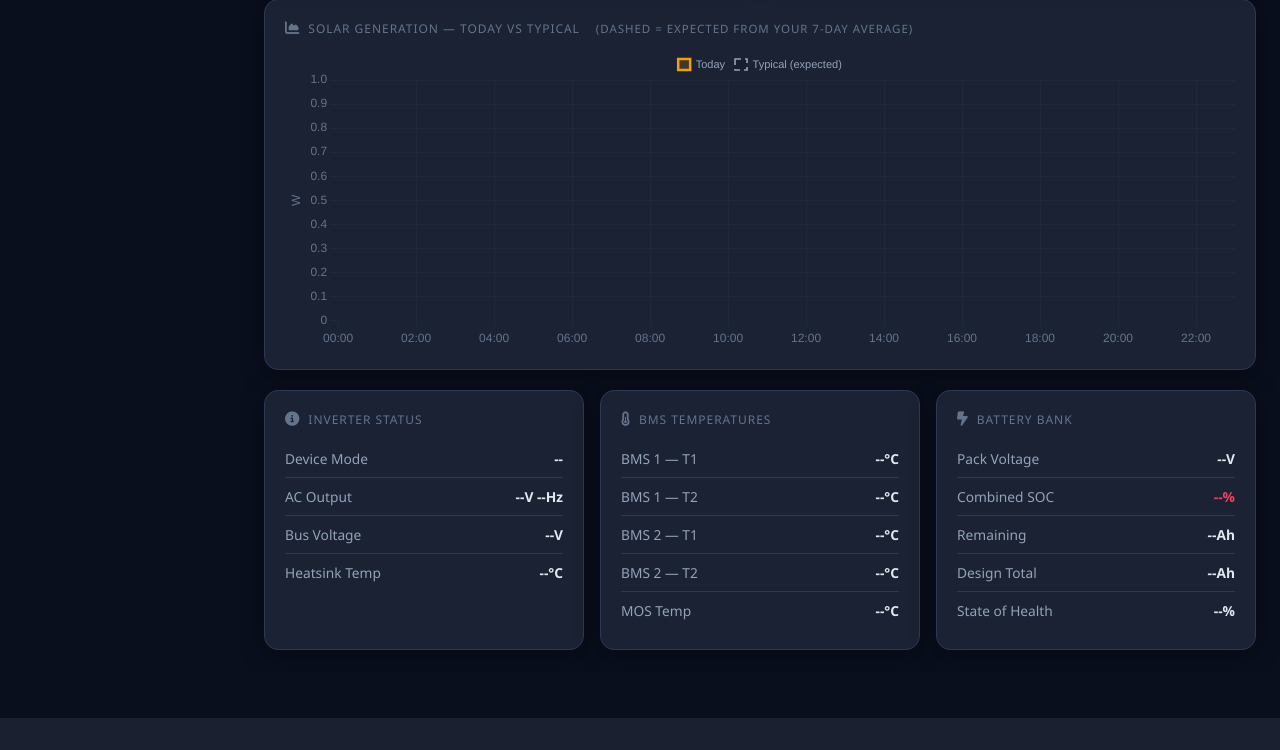
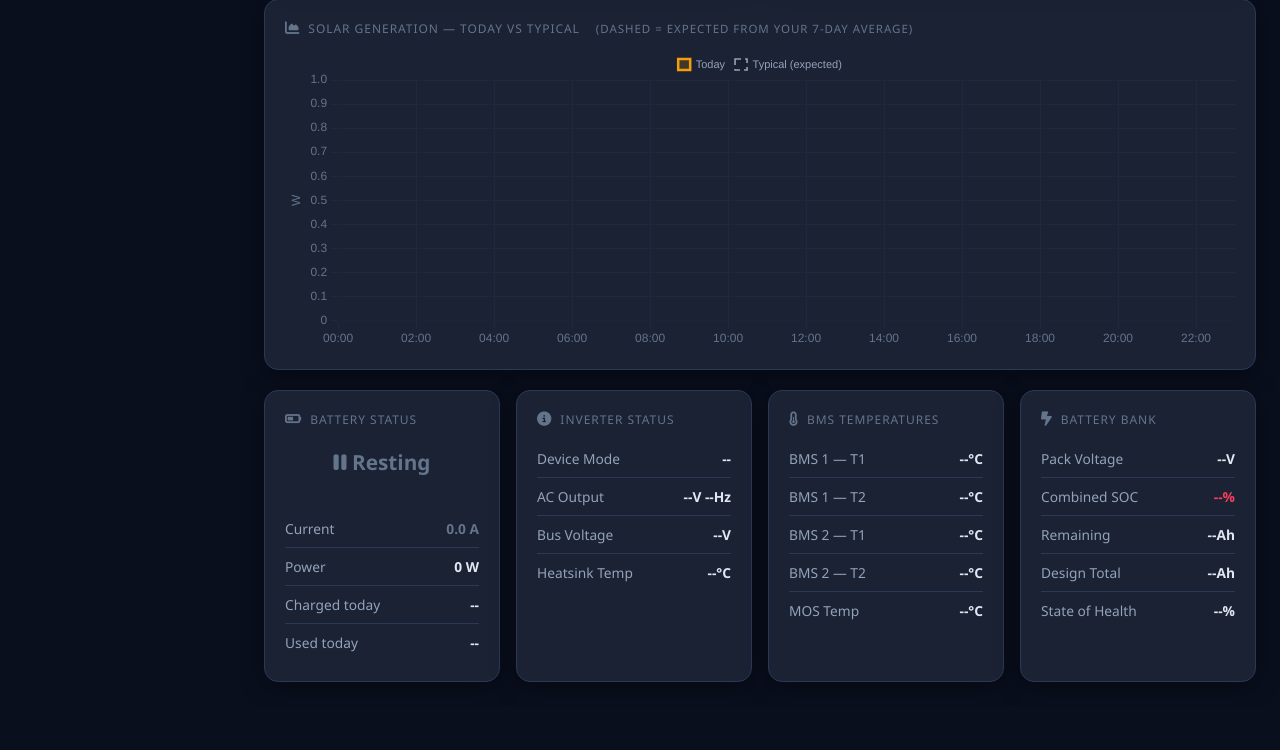
Before and after one commit to manoranjan2050/Solar-Bridge-Flin-Fution-JKBMS, a Flask app: page / in a window 1280 px wide. Shown: the part 896-1646 px from the top of the page. Before the commit the page ends 1614 px from the top, so only its background shows below. Run offline with Flask 3, Linux system fonts and the light colour scheme; data that the repository does not hold is empty; some libraries are stand-ins or nearby versions.

Commit message:
Add Battery Status card to overview; document all new features
- Overview: new Battery Status card showing Charging/Discharging/Resting
  with pulsing icon, signed current, power, time-to-full / backup-time
  estimate (from bank Ah + current), and today battery in/out kWh
- README: analog gauges, battery status card, Tailscale remote access
  section with setup steps, static IP section, auto/cloud backup section,
  hardware watchdog section, [backup] config reference, updated
  architecture diagram and quick troubleshooting table
- TROUBLESHOOTING: new sections 13-16 (static IP, Tailscale issues,
  backups, watchdog verification) + new one-liners

Co-Authored-By: Claude Fable 5 <noreply@anthropic.com>

```diff
--- a/dashboard/templates/index.html
+++ b/dashboard/templates/index.html
@@ -227,6 +227,10 @@ main{margin-left:var(--sidebar);flex:1;padding:24px;overflow-y:auto}
 .cell-bar{display:flex;flex-direction:column;align-items:center;gap:3px}
 .cell-bar-inner{width:24px;height:60px;background:var(--bg3);border-radius:4px;
   position:relative;overflow:hidden;border:1px solid var(--border)}
+/* ── Battery status pulse ── */
+.bs-pulse{animation:bsPulse 1.5s ease-in-out infinite;display:inline-block}
+@keyframes bsPulse{0%,100%{opacity:1;transform:scale(1)}50%{opacity:.45;transform:scale(.92)}}
+
 /* ── Mini analog gauges (overview cards) ── */
 .gauge-mini{width:130px;height:74px;margin:0 auto 2px}
 .gauge-mini svg{width:100%;height:100%;overflow:visible}
@@ -580,7 +584,19 @@ aside#sidebar{display:flex;flex-direction:column}
   </div>
 
   <!-- Device mode + temps -->
-  <div class="grid g3">
+  <div class="grid g4">
+    <div class="card">
+      <div class="card-title"><i class="fa fa-battery-half"></i> Battery Status</div>
+      <div style="text-align:center;padding:8px 0 12px">
+        <div id="bs-state" style="font-size:1.3rem;font-weight:700;color:var(--text3)">
+          <i class="fa fa-pause"></i> --</div>
+        <div id="bs-eta" style="font-size:.78rem;color:var(--text3);margin-top:5px">&nbsp;</div>
+      </div>
+      <div class="info-row"><span class="lbl">Current</span><span class="val" id="bs-amps">-- A</span></div>
+      <div class="info-row"><span class="lbl">Power</span><span class="val" id="bs-watts">-- W</span></div>
+      <div class="info-row"><span class="lbl">Charged today</span><span class="val" id="bs-in">-- kWh</span></div>
+      <div class="info-row"><span class="lbl">Used today</span><span class="val" id="bs-out">-- kWh</span></div>
+    </div>
     <div class="card">
       <div class="card-title"><i class="fa fa-info-circle"></i> Inverter Status</div>
       <div class="info-row"><span class="lbl">Device Mode</span><span class="val" id="s-mode">--</span></div>
@@ -1683,6 +1699,45 @@ function updateAll() {
   setColor('ov-load',       loadColor(loadW));
   setColor('ov-batt-v',     socColor(socG));
   setColor('ov-grid-power', gridColor(gridW));
+
+  // Battery Status card — charging / discharging / resting + time estimate
+  (function () {
+    const a = parseFloat(D['inverter_battery_current']) || 0;
+    const vlt = parseFloat(D['inverter_battery_voltage']) || parseFloat(D['bank_battery_voltage']) || 0;
+    const w = Math.round(a * vlt);
+    const remAh = parseFloat(D['bank_total_remaining_capacity']) || 0;
+    const desAh = parseFloat(D['bank_total_design_capacity']) || 0;
+    const fmtH = h => h >= 1 ? h.toFixed(1) + ' h' : Math.max(1, Math.round(h * 60)) + ' min';
+    let state, color, icon, eta = ' ', pulse = true;
+    if (a > 0.5) {
+      state = 'Charging'; color = '#10b981'; icon = 'fa-bolt';
+      if (desAh > 0 && remAh >= 0 && desAh > remAh) {
+        const h = (desAh - remAh) / a;
+        if (h > 0 && h < 99) eta = '≈ ' + fmtH(h) + ' to full';
+      }
+    } else if (a < -0.5) {
+      state = 'Discharging'; color = '#fb923c'; icon = 'fa-arrow-trend-down';
+      if (remAh > 0) {
+        const h = remAh / (-a);
+        if (h > 0 && h < 999) eta = '≈ ' + fmtH(h) + ' of backup left';
+      }
+    } else {
+      state = 'Resting'; color = '#64748b'; icon = 'fa-pause'; pulse = false;
+    }
+    const st = document.getElementById('bs-state');
+    if (st) {
+      st.innerHTML = `<i class="fa ${icon}${pulse ? ' bs-pulse' : ''}"></i> ${state}`;
+      st.style.color = color;
+    }
+    v('bs-eta', eta);
+    v('bs-amps', (a > 0 ? '+' : '') + a.toFixed(1) + ' A');
+    setColor('bs-amps', color);
+    v('bs-watts', Math.abs(w) + ' W');
+    const bin  = D['inverter_battery_energy_in_today']  ?? D['energy_batt_in_kwh'];
+    const bout = D['inverter_battery_energy_out_today'] ?? D['energy_batt_out_kwh'];
+    v('bs-in',  f(bin, 2) ? f(bin, 2) + ' kWh' : '--');
+    v('bs-out', f(bout, 2) ? f(bout, 2) + ' kWh' : '--');
+  })();
 
   // Power-flow nodes (cross layout)
   v('pf-solar-w', pv_w ? pv_w+'W' : '0W');
```
Also changed, not shown: TROUBLESHOOTING.md (+63 -1 lines), README.md.
